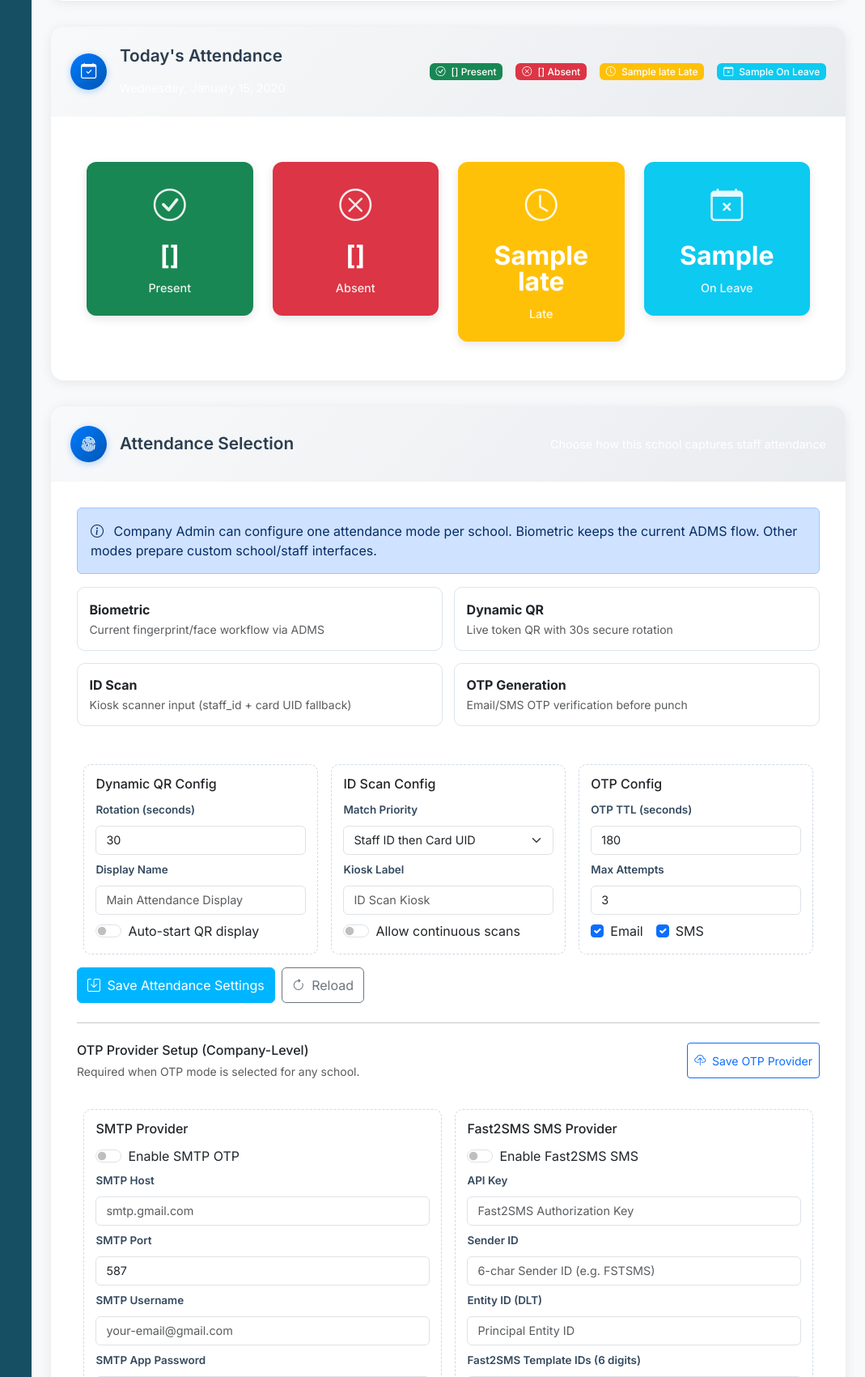
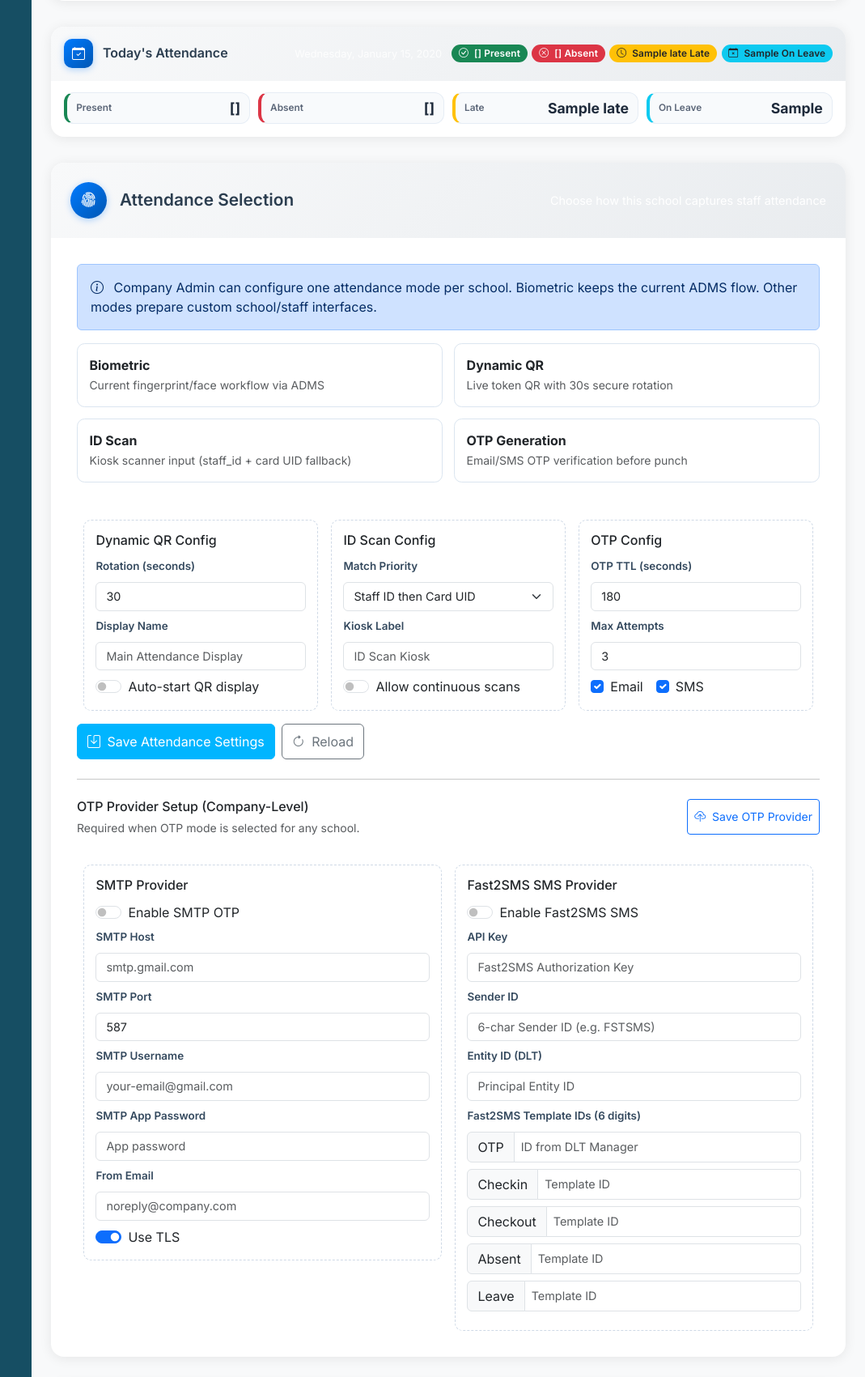
Before and after one commit to B-RaveenKumar/I-HR, a Python web app: template templates/school_details.html in a window 1280 px wide. Shown: the part 1191-2892 px from the top of the page at 81% size, without its empty margins (211-1280 px from the left). Run offline with Jinja, Linux system fonts and the light colour scheme; the template is opened without the code that fills it: most values are stand-ins (such as "Sample title", 1, 10 or a date in 2020); some libraries are stand-ins or nearby versions.

Commit message:
feat: enhance attendance section with compact card layout and styling

```diff
--- a/templates/school_details.html
+++ b/templates/school_details.html
@@ -541,10 +541,117 @@
             font-size: 0.9rem;
         }
 
+        /* Compact modern style for School Attendance card */
+        #attendance-section.compact-attendance-card .card-header {
+            padding: 0.95rem 1rem;
+            align-items: center;
+            gap: 0.75rem;
+        }
+
+        #attendance-section.compact-attendance-card .header-icon {
+            width: 36px;
+            height: 36px;
+            min-width: 36px;
+            border-radius: 10px;
+            font-size: 1rem;
+        }
+
+        #attendance-section.compact-attendance-card .card-title {
+            font-size: 1rem;
+            margin-bottom: 0.1rem;
+        }
+
+        #attendance-section.compact-attendance-card .card-subtitle {
+            font-size: 0.8rem;
+            margin-bottom: 0;
+            opacity: 0.85;
+        }
+
+        #attendance-section.compact-attendance-card .header-actions {
+            margin-left: auto;
+        }
+
+        #attendance-section.compact-attendance-card .attendance-badges {
+            display: flex;
+            flex-wrap: wrap;
+            justify-content: flex-end;
+            gap: 0.35rem;
+        }
+
+        #attendance-section.compact-attendance-card .attendance-mini-pill {
+            border-radius: 999px;
+            padding: 0.3rem 0.55rem;
+            font-size: 0.74rem;
+            font-weight: 600;
+            letter-spacing: 0.01em;
+        }
+
+        #attendance-section.compact-attendance-card .card-body {
+            padding: 0.9rem 1rem 1rem;
+        }
+
+        #attendance-section.compact-attendance-card .compact-attendance-grid {
+            display: grid;
+            grid-template-columns: repeat(4, minmax(110px, 1fr));
+            gap: 0.6rem;
+        }
+
+        #attendance-section.compact-attendance-card .compact-attendance-stat {
+            display: flex;
+            align-items: center;
+            justify-content: space-between;
+            padding: 0.6rem 0.7rem;
+            border-radius: 12px;
+            background: #f8fafc;
+            border: 1px solid #e6edf5;
+        }
+
+        #attendance-section.compact-attendance-card .compact-attendance-stat.present {
+            border-left: 4px solid #198754;
+        }
+
+        #attendance-section.compact-attendance-card .compact-attendance-stat.absent {
+            border-left: 4px solid #dc3545;
+        }
+
+        #attendance-section.compact-attendance-card .compact-attendance-stat.late {
+            border-left: 4px solid #ffc107;
+        }
+
+        #attendance-section.compact-attendance-card .compact-attendance-stat.leave {
+            border-left: 4px solid #0dcaf0;
+        }
+
+        #attendance-section.compact-attendance-card .compact-label {
+            font-size: 0.74rem;
+            color: #5b6678;
+            font-weight: 600;
+        }
+
+        #attendance-section.compact-attendance-card .compact-value {
+            font-size: 1.1rem;
+            line-height: 1;
+            color: #1e2a3b;
+            font-weight: 700;
+        }
+
         @media (max-width: 768px) {
             #modules-section .col-md-6 {
                 flex: 0 0 100%;
                 max-width: 100%;
+            }
+
+            #attendance-section.compact-attendance-card .header-actions {
+                width: 100%;
+                margin-left: 0;
+            }
+
+            #attendance-section.compact-attendance-card .attendance-badges {
+                justify-content: flex-start;
+            }
+
+            #attendance-section.compact-attendance-card .compact-attendance-grid {
+                grid-template-columns: repeat(2, minmax(120px, 1fr));
             }
 
             .attendance-mode-grid {
@@ -988,7 +1095,7 @@
                 </div>
 
                 <!-- Today's Attendance Section -->
-                <div class="salary-filters-card" id="attendance-section">
+                <div class="salary-filters-card compact-attendance-card" id="attendance-section">
                     <div class="card-header">
                         <div class="header-icon">
                             <i class="bi bi-calendar-check"></i>
@@ -999,19 +1106,19 @@
                         </div>
                         <div class="header-actions">
                             <div class="attendance-badges">
-                                <span class="badge bg-success me-2">
+                                <span class="badge bg-success attendance-mini-pill">
                                     <i class="bi bi-check-circle me-1"></i>
                                     {{ attendance_summary.present if attendance_summary else 0 }} Present
                                 </span>
-                                <span class="badge bg-danger me-2">
+                                <span class="badge bg-danger attendance-mini-pill">
                                     <i class="bi bi-x-circle me-1"></i>
                                     {{ attendance_summary.absent if attendance_summary else 0 }} Absent
                                 </span>
-                                <span class="badge bg-warning me-2">
+                                <span class="badge bg-warning text-dark attendance-mini-pill">
                                     <i class="bi bi-clock me-1"></i>
                                     {{ attendance_summary.late if attendance_summary else 0 }} Late
                                 </span>
-                                <span class="badge bg-info">
+                                <span class="badge bg-info text-dark attendance-mini-pill">
                                     <i class="bi bi-calendar-x me-1"></i>
                                     {{ attendance_summary.on_leave if attendance_summary else 0 }} On Leave
                                 </span>
@@ -1019,52 +1126,22 @@
                         </div>
                     </div>
                     <div class="card-body">
-                        <div class="attendance-overview">
-                            <div class="row">
-                                <div class="col-md-3">
-                                    <div class="stat-card bg-success">
-                                        <div class="stat-icon">
-                                            <i class="bi bi-check-circle"></i>
-                                        </div>
-                                        <div class="stat-content">
-                                            <div class="stat-value">{{ attendance_summary.present if attendance_summary else 0 }}</div>
-                                            <div class="stat-label">Present</div>
-                                        </div>
-                                    </div>
-                                </div>
-                                <div class="col-md-3">
-                                    <div class="stat-card bg-danger">
-                                        <div class="stat-icon">
-                                            <i class="bi bi-x-circle"></i>
-                                        </div>
-                                        <div class="stat-content">
-                                            <div class="stat-value">{{ attendance_summary.absent if attendance_summary else 0 }}</div>
-                                            <div class="stat-label">Absent</div>
-                                        </div>
-                                    </div>
-                                </div>
-                                <div class="col-md-3">
-                                    <div class="stat-card bg-warning">
-                                        <div class="stat-icon">
-                                            <i class="bi bi-clock"></i>
-                                        </div>
-                                        <div class="stat-content">
-                                            <div class="stat-value">{{ attendance_summary.late if attendance_summary else 0 }}</div>
-                                            <div class="stat-label">Late</div>
-                                        </div>
-                                    </div>
-                                </div>
-                                <div class="col-md-3">
-                                    <div class="stat-card bg-info">
-                                        <div class="stat-icon">
-                                            <i class="bi bi-calendar-x"></i>
-                                        </div>
-                                        <div class="stat-content">
-                                            <div class="stat-value">{{ attendance_summary.on_leave if attendance_summary else 0 }}</div>
-                                            <div class="stat-label">On Leave</div>
-                                        </div>
-                                    </div>
-                                </div>
+                        <div class="compact-attendance-grid">
+                            <div class="compact-attendance-stat present">
+                                <span class="compact-label">Present</span>
+                                <span class="compact-value">{{ attendance_summary.present if attendance_summary else 0 }}</span>
+                            </div>
+                            <div class="compact-attendance-stat absent">
+                                <span class="compact-label">Absent</span>
+                                <span class="compact-value">{{ attendance_summary.absent if attendance_summary else 0 }}</span>
+                            </div>
+                            <div class="compact-attendance-stat late">
+                                <span class="compact-label">Late</span>
+                                <span class="compact-value">{{ attendance_summary.late if attendance_summary else 0 }}</span>
+                            </div>
+                            <div class="compact-attendance-stat leave">
+                                <span class="compact-label">On Leave</span>
+                                <span class="compact-value">{{ attendance_summary.on_leave if attendance_summary else 0 }}</span>
                             </div>
                         </div>
                     </div>
```
